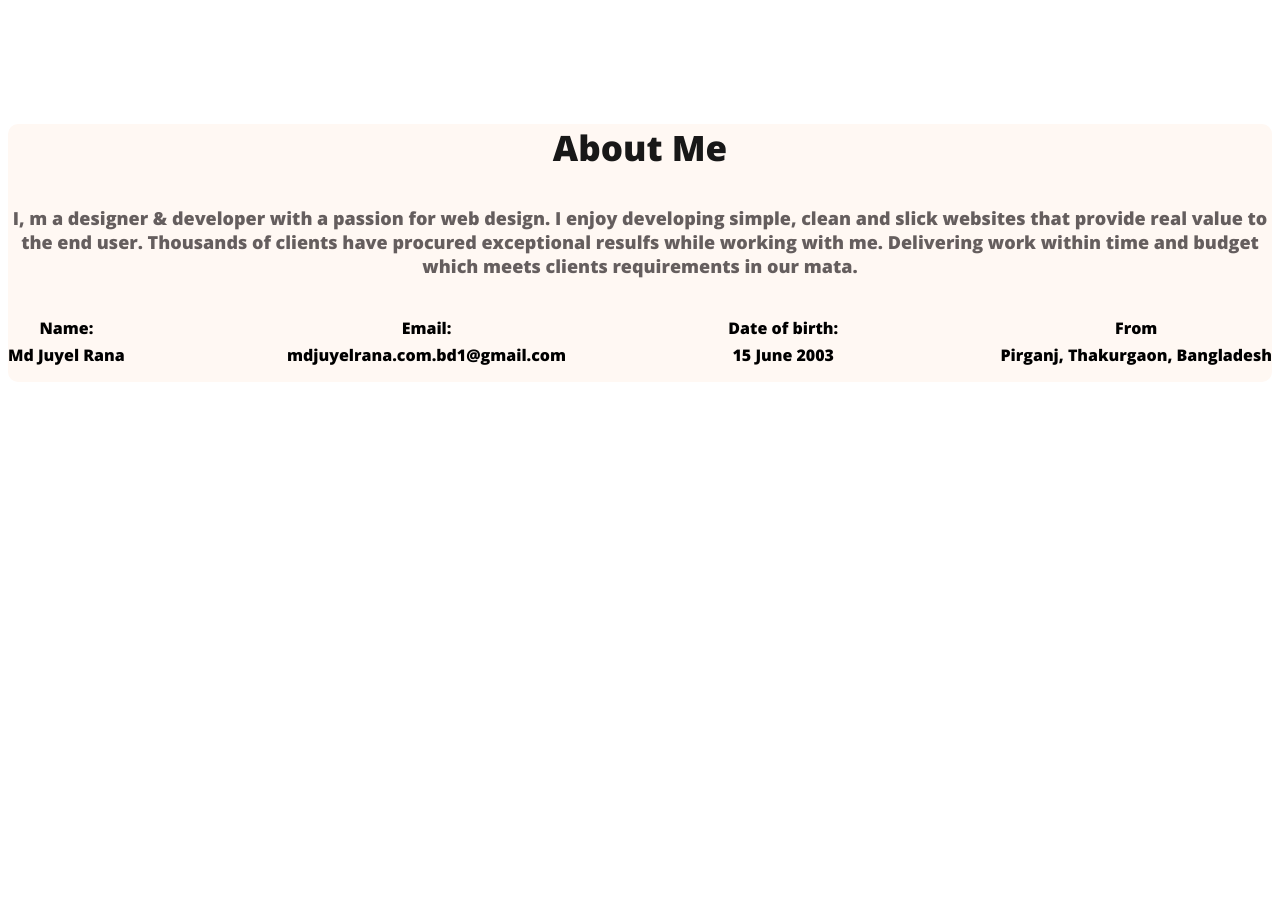
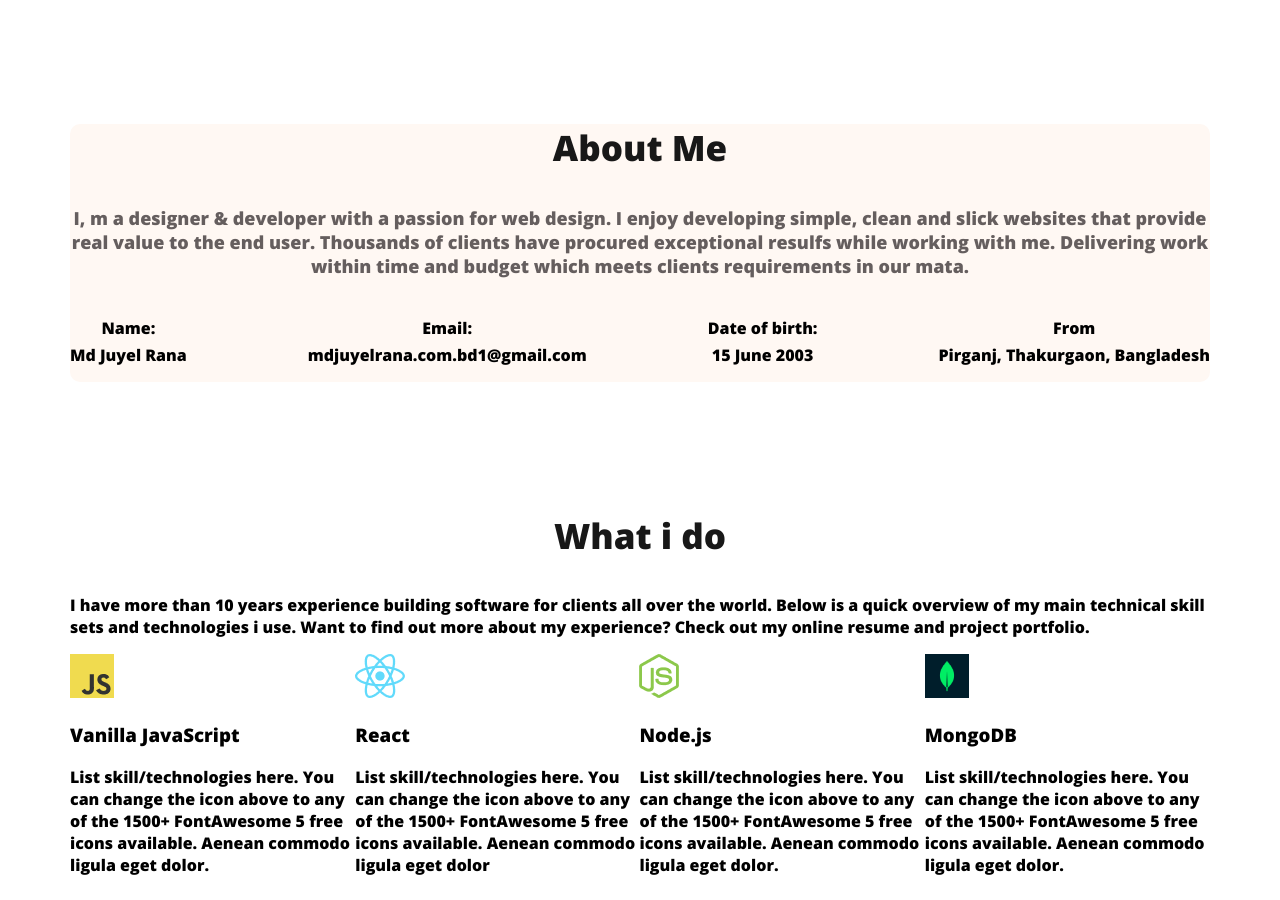
Before and after one commit to juyel66/my-portfolio, a plain HTML site: page index.html in a window 1280 px wide. Shown: the part 860-1760 px from the top of the page. Before the commit the page ends 1372 px from the top, so only its background shows below. Drawn offline with nearby package versions, Linux system fonts and the light colour scheme.

Commit message:
gi pushhh

```diff
--- a/index.html
+++ b/index.html
@@ -69,6 +69,38 @@
             </div>
 
         </section>
+        <section>
+            <h3 id="what-i-do-descrioption" class="section-title">What i do</h3>
+            <p class="section-descrioption">I have more than
+                 10 years experience building software for clients all
+                 over the world. Below is a quick overview of my main technical
+                  skill sets and technologies i use. Want to find out more about
+                  my experience? Check out my online resume and project portfolio.</p>
+
+                  <div class="skils-container">
+                  <div class="skils">
+                    <img src="icons/js.png" alt="">
+                    <h3 class="skill-title">Vanilla JavaScript</h3>
+                    <p class="skill-description">List skill/technologies here. You can change the icon above to any of the 1500+ FontAwesome 5 free icons available. Aenean commodo ligula eget dolor.</p>
+                  </div>
+                  <div class="skils">
+                    <img src="icons/react.png" alt="">
+                    <h3 class="skill-title">React</h3>
+                    <p class="skill-description">List skill/technologies here. You can change the icon above to any of the 1500+ FontAwesome 5 free icons available. Aenean commodo ligula eget dolor</p>
+                  </div>
+                  <div class="skils">
+                    <img src="icons/nodejs.png" alt="">
+                    <h3 class="skill-title">Node.js</h3>
+                    <p class="skill-description">List skill/technologies here. You can change the icon above to any of the 1500+ FontAwesome 5 free icons available. Aenean commodo ligula eget dolor.</p>
+                  </div>
+                  <div class="skils">
+                    <img src="icons/mongo.png" alt="">
+                    <h3 class="skill-title">MongoDB</h3>
+                    <p class="skill-description">List skill/technologies here. You can change the icon above to any of the 1500+ FontAwesome 5 free icons available. Aenean commodo ligula eget dolor.</p>
+                  </div>
+                </div>
+        </section>
+
 
 
     </main>
--- a/portfolio/portfolio.css
+++ b/portfolio/portfolio.css
@@ -122,12 +122,13 @@ nav {
     color: #655e5e;
     text-align: center;
     font-size: 18px;
+    text-align: center;
 
 
 
 }
 main{
-    max-width: 11140px;
+    max-width: 1140px;
     margin:  0px auto;
 
 }
@@ -160,3 +161,20 @@ main{
 .info-description{
     margin-top: 5px;
 }
+
+
+#what-i-do-descrioption{
+    padding: 0px 150px;
+}
+
+/* skill related style */
+.skils-container{
+    display: flex;
+
+}
+.skill{
+padding: 30px;
+gap: 50px;
+margin-top: 15px;
+
+}
```
Also changed, not shown: icons/facebook.png (added), icons/insta.png (added), icons/js.png (added), icons/mongo.png (added), icons/nodejs.png (added), icons/react.png (added), icons/twitter.png (added).
